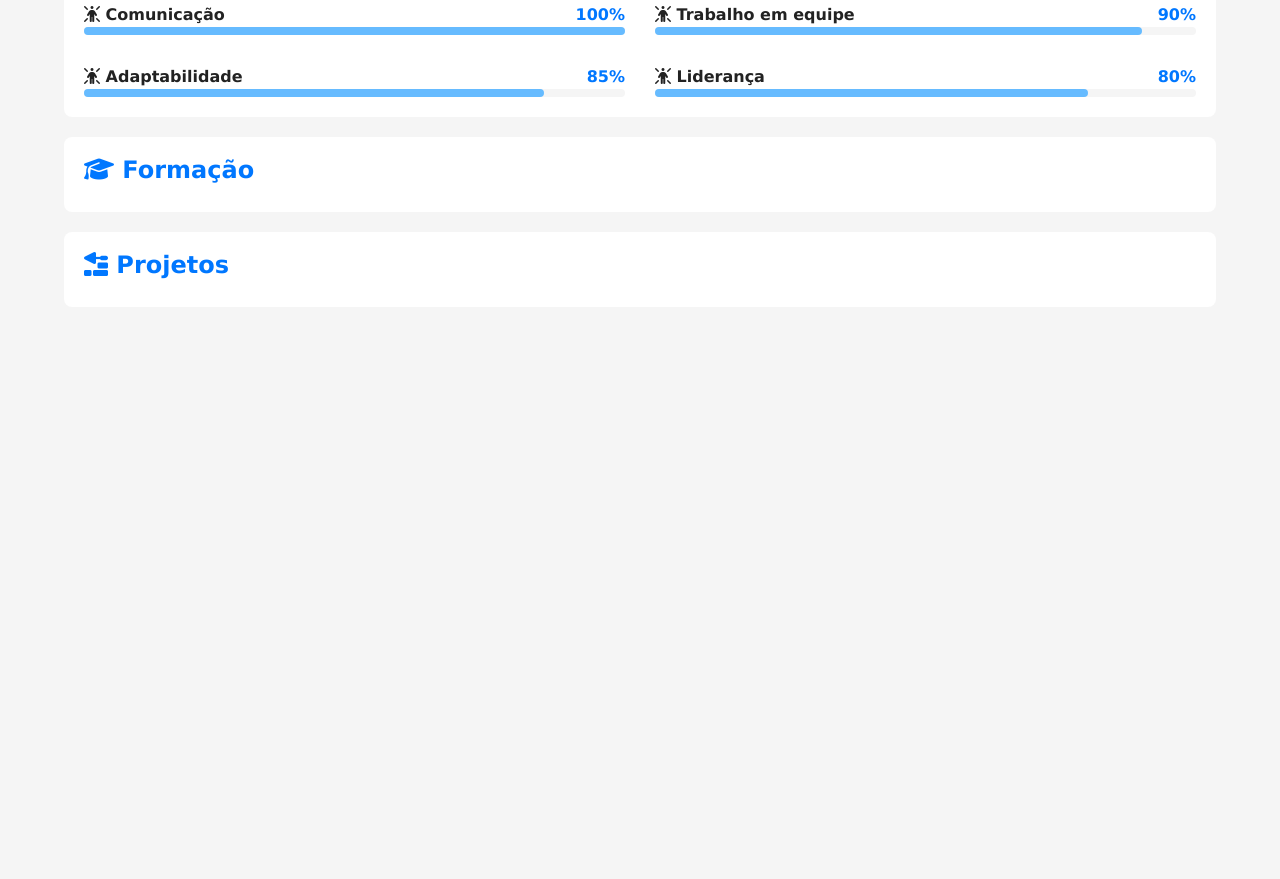
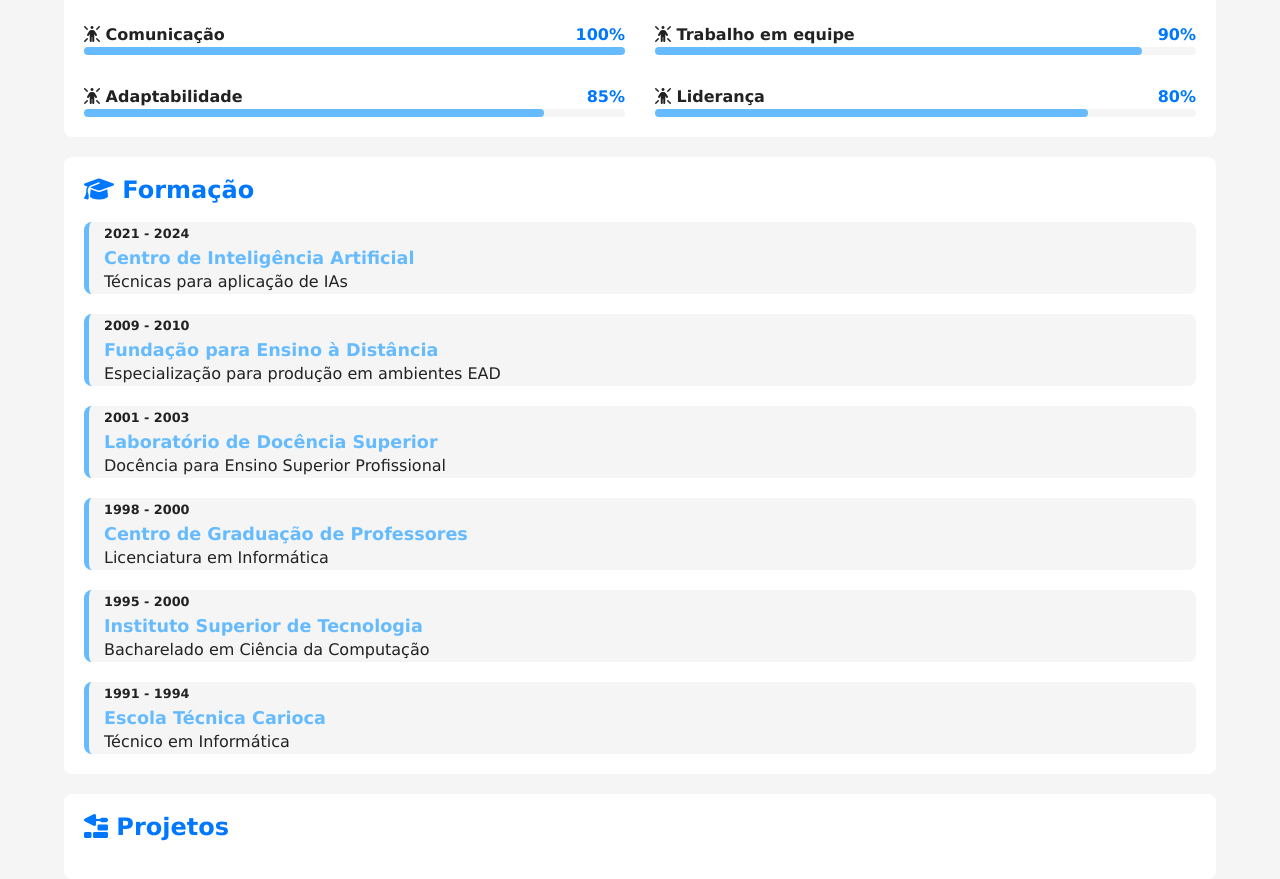
Before and after one commit to eubraulio/projeto-portifolio, a plain HTML site: page index.html in a window 1280 px wide. Shown: the part 1387-2266 px from the top of the page. Before the commit the page ends 1714 px from the top, so only its background shows below. Drawn offline with Linux system fonts and the light colour scheme.

Commit message:
Atualizei a área de formação.

```diff
--- a/estilos/style.css
+++ b/estilos/style.css
@@ -124,7 +124,7 @@ article {
 
 article h2 {
   color: var(--destaque);
-  margin-bottom: 10px;
+  margin-bottom: 20px;
 }
 .video-container {
   position: relative;
@@ -177,6 +177,36 @@ article h2 {
   border-radius: 4px;
 }
 
+#formacao-container {
+  display: flex;
+  flex-direction: column-reverse;
+  gap: 20px;
+}
+
+#formacao-container .curso {
+  background-color: var(--fundo-principal);
+  border-radius: 8px;
+  border-left: 5px solid var(--destaque-inverso);
+  padding-left: 15px;
+  transition: border-width 0.5s, border-color 0.5s;
+}
+
+#formacao-container .curso:hover {
+  border-left-width: 15px;
+  border-color: var(--destaque);
+  cursor: pointer;
+}
+
+#formacao-container .periodo {
+  font-size: 0.8em;
+  font-weight: bold;
+  color: var(--texto);
+}
+
+#formacao-container .instituicao {
+  color: var(--destaque-inverso);
+  font-size: 1.1em ;
+}
 
 @media screen and (min-width: 768px) {
   #skill-container {
--- a/index.html
+++ b/index.html
@@ -169,6 +169,47 @@
 
             <article id="formacao">
                 <h2><i class="fa-solid fa-graduation-cap"></i> Formação</h2>
+
+                <div id="formacao-container">
+
+                    <div class="curso">
+                        <p class="periodo">1991 - 1994</p>
+                        <h3 class="instituicao">Escola Técnica Carioca</h3>
+                        <p class="titulacao">Técnico em Informática</p>
+                    </div>
+
+                    <div class="curso">
+                        <p class="periodo">1995 - 2000</p>
+                        <h3 class="instituicao">Instituto Superior de Tecnologia</h3>
+                        <p class="titulacao">Bacharelado em Ciência da Computação</p>
+                    </div>
+
+                    <div class="curso">
+                        <p class="periodo">1998 - 2000</p>
+                        <h3 class="instituicao">Centro de Graduação de Professores</h3>
+                        <p class="titulacao">Licenciatura em Informática</p>
+                    </div>
+
+                    <div class="curso">
+                        <p class="periodo">2001 - 2003</p>
+                        <h3 class="instituicao">Laboratório de Docência Superior</h3>
+                        <p class="titulacao">Docência para Ensino Superior Profissional</p>
+                    </div>
+
+                    <div class="curso">
+                        <p class="periodo">2009 - 2010</p>
+                        <h3 class="instituicao">Fundação para Ensino à Distância</h3>
+                        <p class="titulacao">Especialização para produção em ambientes EAD</p>
+                    </div>
+
+                    <div class="curso">
+                        <p class="periodo">2021 - 2024</p>
+                        <h3 class="instituicao">Centro de Inteligência Artificial</h3>
+                        <p class="titulacao">Técnicas para aplicação de IAs</p>
+                    </div>
+
+                </div>
+
             </article> <!-- Fim article#formação -->
 
             <article id="projetos">
```
